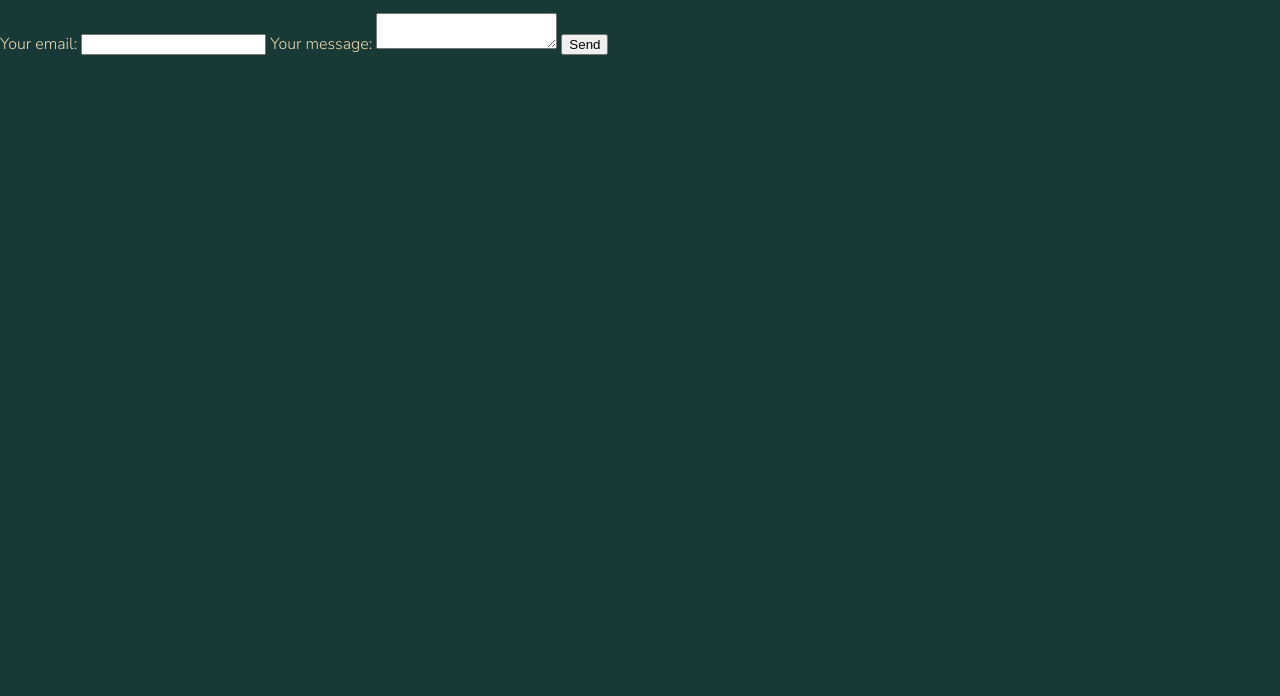
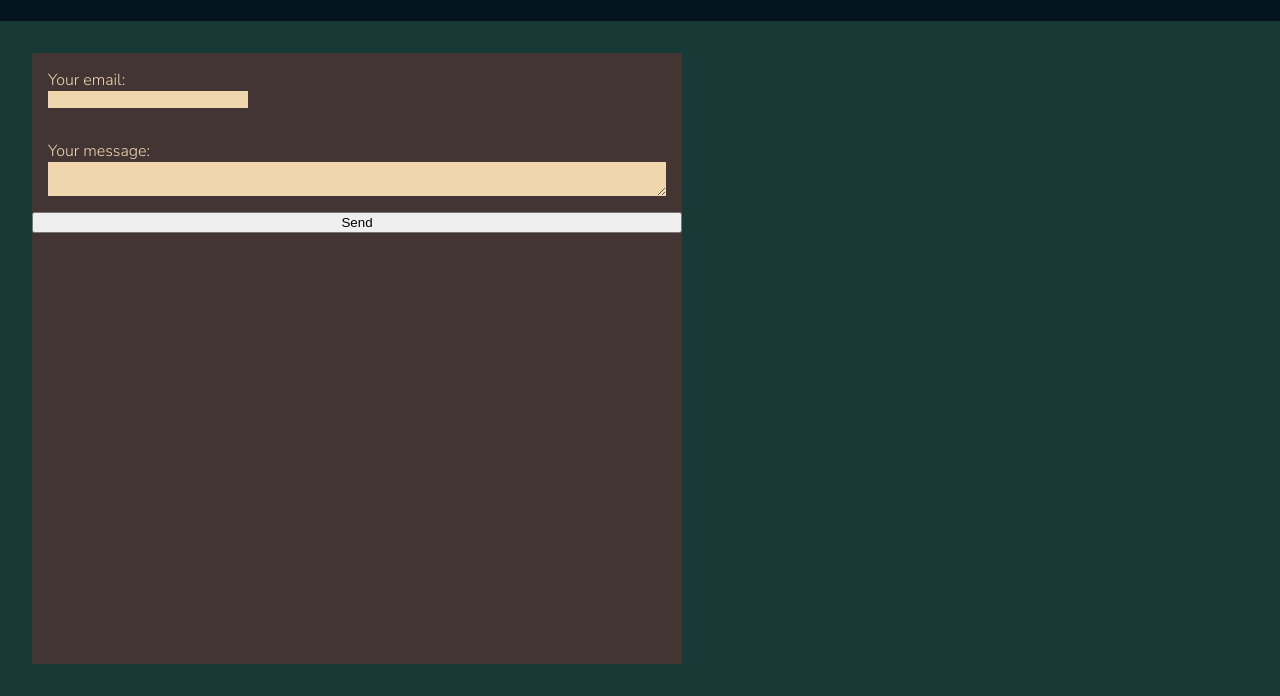
Before and after one commit to mrkeyboard44/lab-week-14, a plain HTML site: page index.html in a window 1280 px wide. Shown: the part 104-800 px from the top of the page. Drawn offline with Linux system fonts and the light colour scheme.

Commit message:
added styling to basic form template

```diff
--- a/CSS/style.css
+++ b/CSS/style.css
@@ -14,3 +14,43 @@ header {
 h1, h3 {
     margin: 1rem;
 }
+section {
+    justify-content: center;
+    background-color: #423534;
+    max-width: 650px;
+    margin: 2rem;
+}
+form {
+    display: flex;
+    flex-direction: column;
+    grid-area: m;
+}
+label {
+    display: flex;
+    flex-direction: column;
+    margin: 1rem;
+}
+input, textarea {
+    background-color: #EFD6AC;
+    border: none;
+}
+button {
+
+}
+footer {
+    grid-area: f;
+}
+.container {
+    display: grid;
+    grid-template-rows: 125px 1fr;
+    grid-template-areas:
+        'h'
+        'm'
+        'f';
+    width: 100vw;
+    height: 100vh;
+    min-width: 500px
+}
+#email {
+    max-width: 200px;
+}
```
